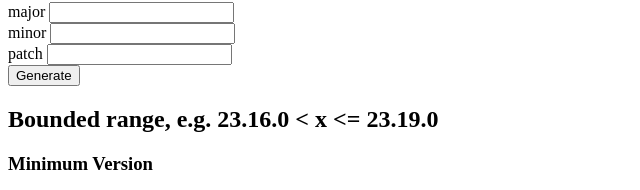
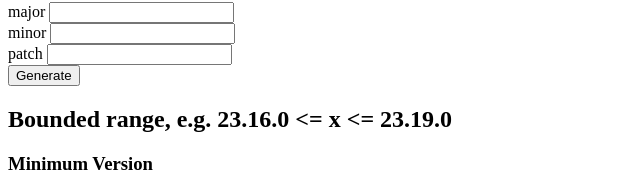
Before and after one commit to tian000/semver-regex-range, a website: page index.html in a window 1280 px wide. Shown: the part 125-315 px from the top of the page, 0-640 px from the left. Drawn offline with Linux system fonts and the light colour scheme.

Commit message:
fix bug, it should be <= not <

```diff
--- a/index.html
+++ b/index.html
@@ -97,7 +97,7 @@ to-regex-range/index.js:
 </div>
 
 <div>
-    <h2>Bounded range, e.g. 23.16.0 < x <= 23.19.0 </h2>
+    <h2>Bounded range, e.g. 23.16.0 <= x <= 23.19.0 </h2>
     <form>
         <h3>Minimum Version</h3>
         <label for="major">major</label>
```
